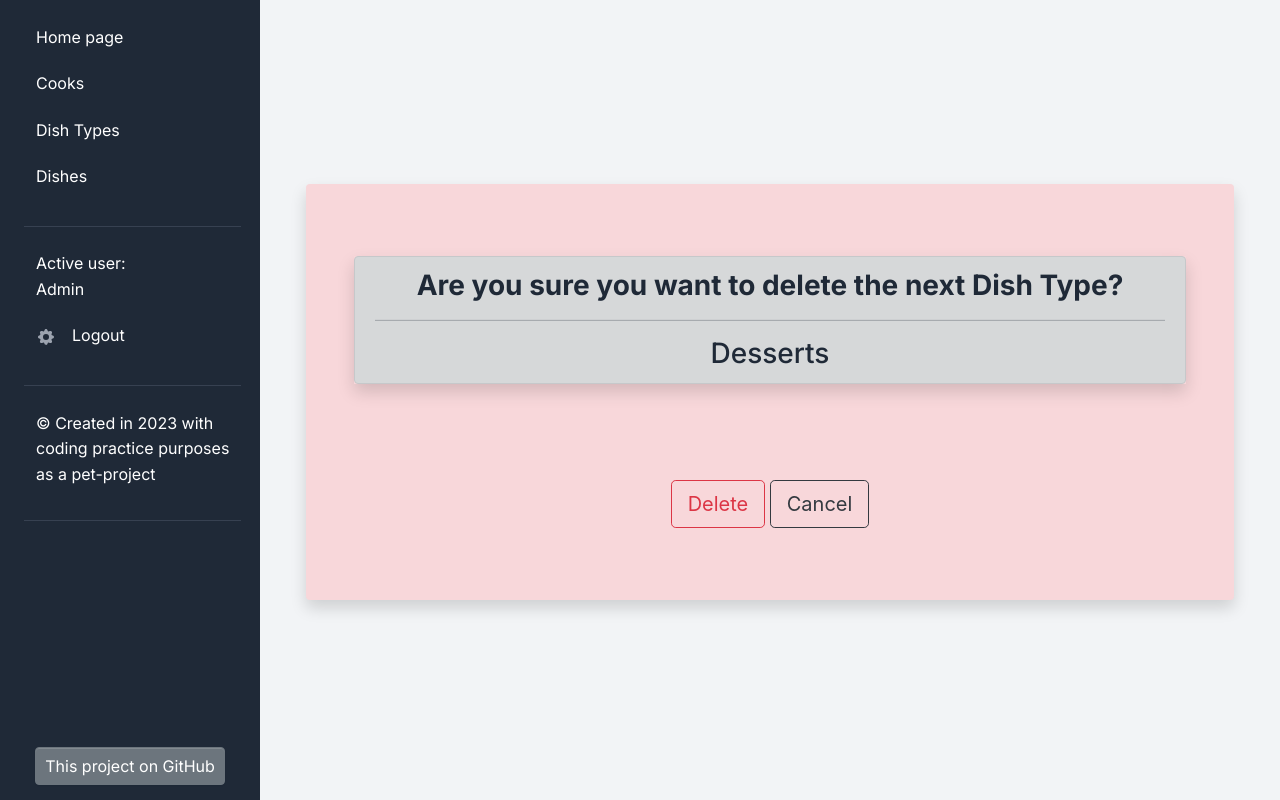
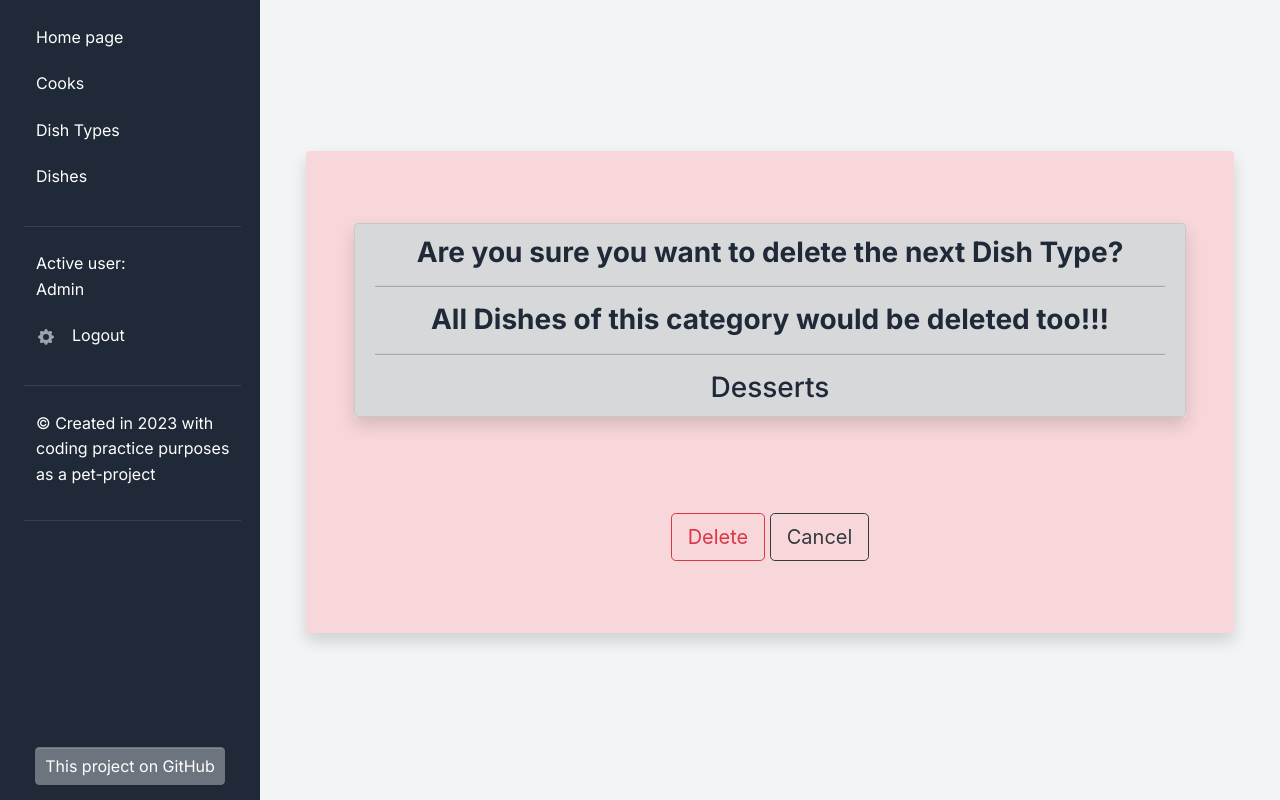
Before and after one commit to bohdan-yatsyna/kitchen-service-site, a Django app: page /dish-types/5/delete/ in a window 1280 px wide. Run offline with Django 4.2, Linux system fonts and the light colour scheme; a user stored in the database is signed in; data comes from the database, SQL or seed files in the repository; some libraries are stand-ins or nearby versions.

Commit message:
Change of warning message in dish_type_confirm_delete.html

```diff
--- a/templates/kitchen/dish_type_confirm_delete.html
+++ b/templates/kitchen/dish_type_confirm_delete.html
@@ -16,6 +16,8 @@
                 <h1 class="mb-0 h3">
                   <strong>
                     Are you sure you want to delete the next Dish Type?
+                    <hr>
+                    All Dishes of this category would be deleted too!!!
                     <br>
                     <hr>
                   </strong>
```
